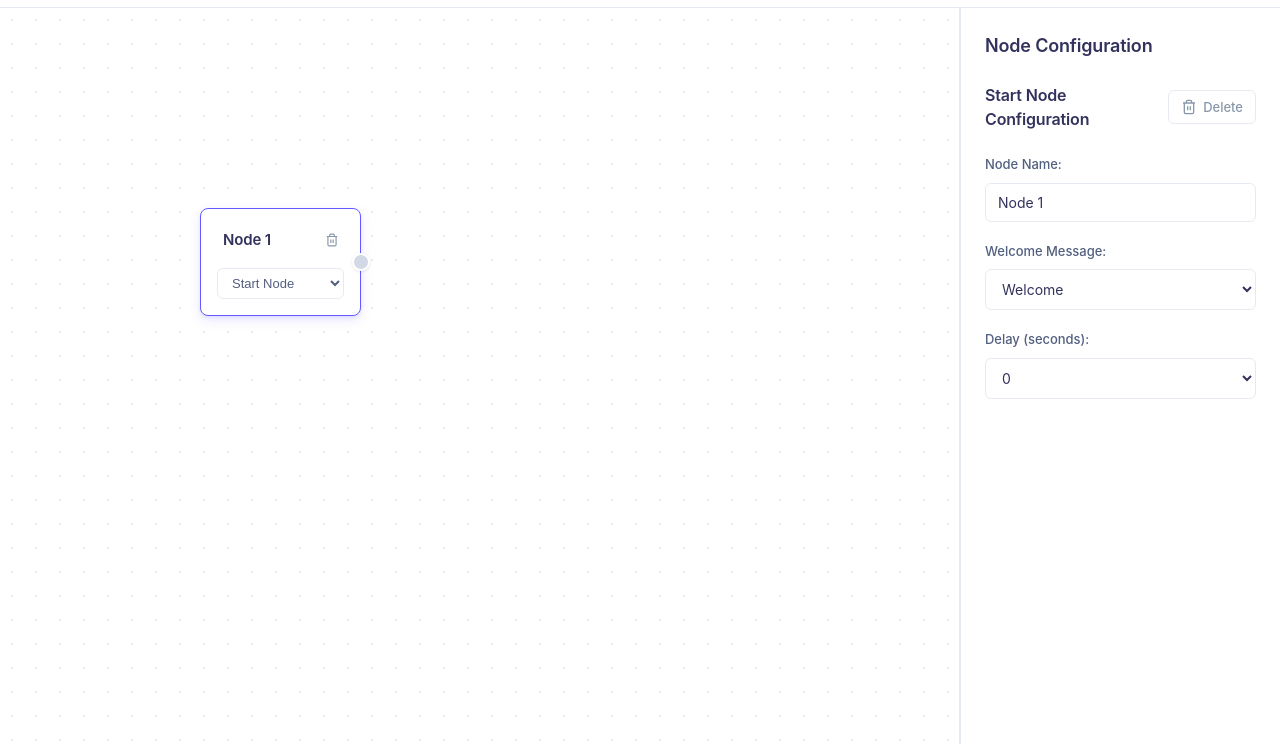
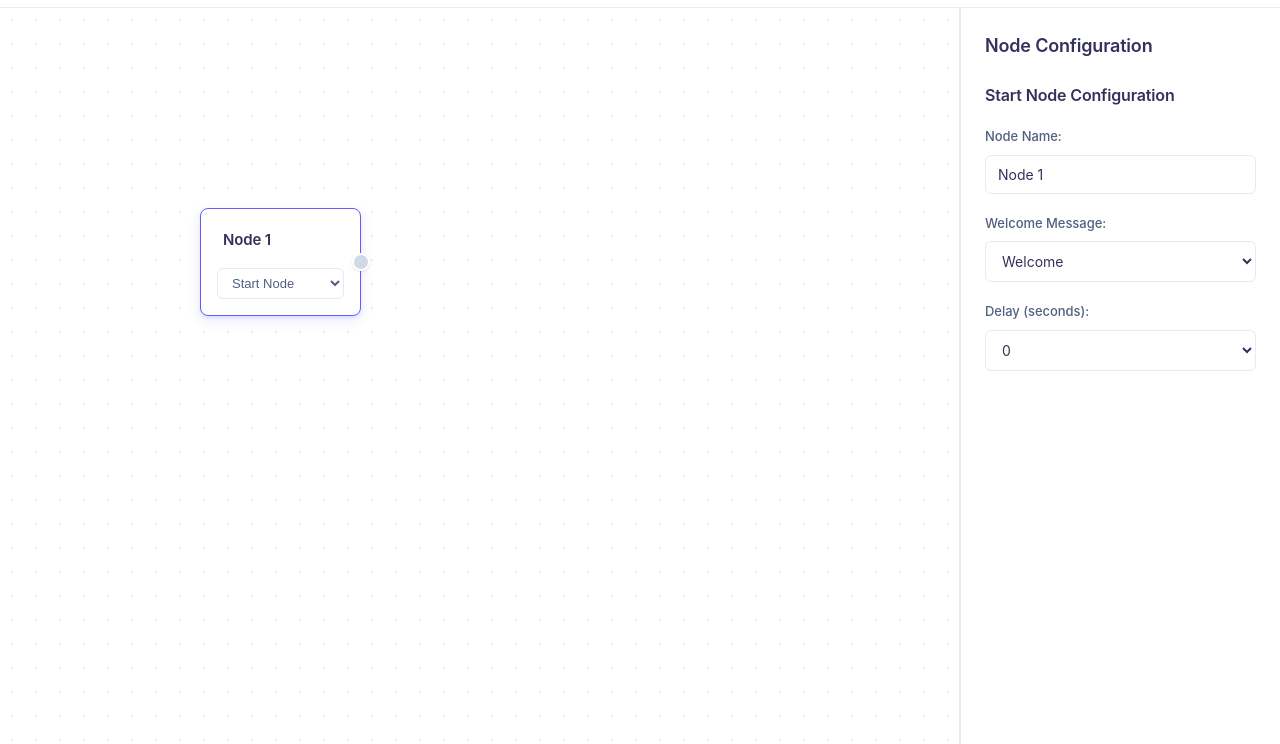
Before and after one commit to stephencalvillo-stripe/bicycle-factory, a plain HTML site: page index.html in a window 1280 px wide. Shown: the part 56-800 px from the top of the page. Drawn offline with Linux system fonts and the light colour scheme.

Commit message:
Protect first node from deletion and move config delete button to bottom right

```diff
--- a/script.js
+++ b/script.js
@@ -49,14 +49,19 @@ class NodeEditor {
         nodeElement.style.left = x + 'px';
         nodeElement.style.top = y + 'px';
 
+        const isFirstNode = this.nodes.length === 0;
+        const deleteButtonHtml = isFirstNode ? '' : `
+            <button class="node-delete-btn" onclick="nodeEditor.deleteNode('${nodeId}')" title="Delete node">
+                <svg width="14" height="14" viewBox="0 0 24 24" fill="none" stroke="currentColor" stroke-width="2">
+                    <path d="M3 6h18M8 6V4a2 2 0 0 1 2-2h4a2 2 0 0 1 2 2v2m3 0v14a2 2 0 0 1-2 2H7a2 2 0 0 1-2-2V6h14ZM10 11v6M14 11v6"/>
+                </svg>
+            </button>
+        `;
+
         nodeElement.innerHTML = `
             <div class="node-header">
                 <div class="node-title" onclick="nodeEditor.editNodeName('${nodeId}', this)" title="Click to edit name">Node ${this.nodes.length + 1}</div>
-                <button class="node-delete-btn" onclick="nodeEditor.deleteNode('${nodeId}')" title="Delete node">
-                    <svg width="14" height="14" viewBox="0 0 24 24" fill="none" stroke="currentColor" stroke-width="2">
-                        <path d="M3 6h18M8 6V4a2 2 0 0 1 2-2h4a2 2 0 0 1 2 2v2m3 0v14a2 2 0 0 1-2 2H7a2 2 0 0 1-2-2V6h14ZM10 11v6M14 11v6"/>
-                    </svg>
-                </button>
+                ${deleteButtonHtml}
             </div>
             <div class="node-content">
                 <select class="node-type-select" onchange="nodeEditor.updateNodeType('${nodeId}', this.value)">
@@ -92,7 +97,8 @@ class NodeEditor {
             name: `Node ${this.nodes.length + 1}`,
             x: x,
             y: y,
-            config: this.getDefaultConfig(type)
+            config: this.getDefaultConfig(type),
+            isFirstNode: this.nodes.length === 0 // Mark the first node
         };
 
         this.nodes.push(nodeData);
@@ -246,17 +252,7 @@ class NodeEditor {
 
         const options = configOptions[node.type] || [];
 
-        let html = `
-            <div class="config-header">
-                <h4>${node.type.charAt(0).toUpperCase() + node.type.slice(1)} Node Configuration</h4>
-                <button class="config-delete-btn" onclick="nodeEditor.deleteNode('${node.id}')" title="Delete node">
-                    <svg width="16" height="16" viewBox="0 0 24 24" fill="none" stroke="currentColor" stroke-width="2">
-                        <path d="M3 6h18M8 6V4a2 2 0 0 1 2-2h4a2 2 0 0 1 2 2v2m3 0v14a2 2 0 0 1-2 2H7a2 2 0 0 1-2-2V6h14ZM10 11v6M14 11v6"/>
-                    </svg>
-                    Delete
-                </button>
-            </div>
-        `;
+        let html = `<h4>${node.type.charAt(0).toUpperCase() + node.type.slice(1)} Node Configuration</h4>`;
 
         // Add name configuration first
         html += `
@@ -278,6 +274,20 @@ class NodeEditor {
                 </div>
             `;
         });
+
+        // Add delete button at the bottom if not the first node
+        if (!node.isFirstNode) {
+            html += `
+                <div class="config-delete-section">
+                    <button class="config-delete-btn" onclick="nodeEditor.deleteNode('${node.id}')" title="Delete node">
+                        <svg width="16" height="16" viewBox="0 0 24 24" fill="none" stroke="currentColor" stroke-width="2">
+                            <path d="M3 6h18M8 6V4a2 2 0 0 1 2-2h4a2 2 0 0 1 2 2v2m3 0v14a2 2 0 0 1-2 2H7a2 2 0 0 1-2-2V6h14ZM10 11v6M14 11v6"/>
+                        </svg>
+                        Delete
+                    </button>
+                </div>
+            `;
+        }
 
         this.configContent.innerHTML = html;
     }
@@ -307,9 +317,9 @@ class NodeEditor {
         const node = this.nodes.find(n => n.id === nodeId);
         if (!node) return;
 
-        // Prevent deleting the last node
-        if (this.nodes.length <= 1) {
-            alert('Cannot delete the last node. At least one node must remain.');
+        // Prevent deleting the first node
+        if (node.isFirstNode) {
+            alert('Cannot delete the first node. This is the root node of your workflow.');
             return;
         }
 
--- a/style.css
+++ b/style.css
@@ -286,33 +286,26 @@ body {
     letter-spacing: -0.01em;
 }
 
-.config-header {
+.config-delete-section {
+    margin-top: 32px;
+    padding-top: 20px;
+    border-top: 1px solid #e6ebf1;
     display: flex;
-    justify-content: space-between;
-    align-items: center;
-    margin-bottom: 24px;
-}
-
-.config-header h4 {
-    margin: 0;
-    color: #32325d;
-    font-size: 16px;
-    font-weight: 600;
-    letter-spacing: -0.01em;
+    justify-content: flex-end;
 }
 
 .config-delete-btn {
     background-color: #ffffff;
     border: 1px solid #e6ebf1;
     color: #8898aa;
-    padding: 8px 12px;
+    padding: 10px 16px;
     border-radius: 6px;
     cursor: pointer;
-    font-size: 13px;
+    font-size: 14px;
     font-weight: 500;
     display: flex;
     align-items: center;
-    gap: 6px;
+    gap: 8px;
     transition: all 0.15s ease;
     font-family: inherit;
 }
```
